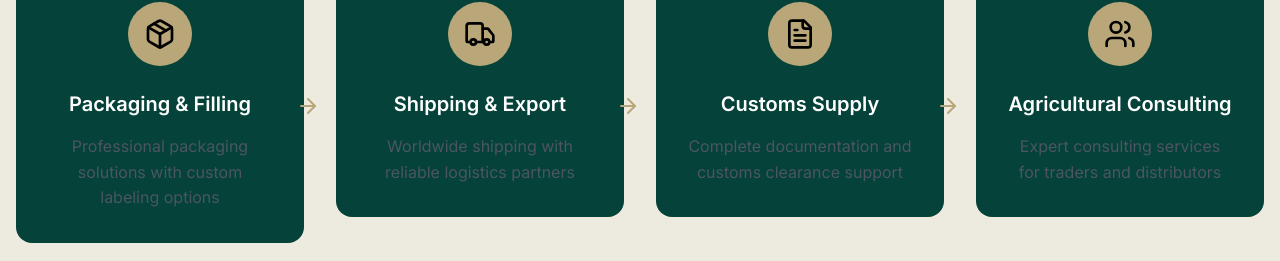
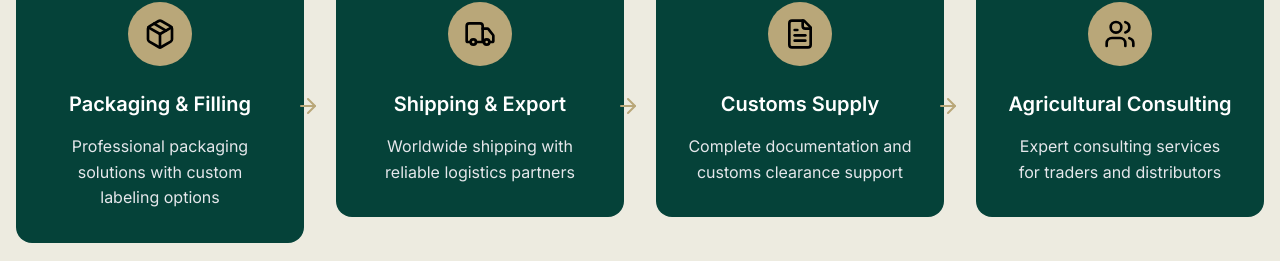
Before and after one commit to RamaTay/alshmaly, a React (Vite) app: page / in a window 1280 px wide. Shown: the part 2154-2415 px from the top of the page. Built offline with nearby package versions, Linux system fonts and the light colour scheme; no server answers; the database is empty.

Commit message:
Updated ServicesSection.tsx

```diff
--- a/src/components/Home/ServicesSection.tsx
+++ b/src/components/Home/ServicesSection.tsx
@@ -47,7 +47,7 @@ const ServicesSection = () => {
                 <h3 className="text-xl font-semibold text-white mb-4 group-hover:text-[#054239] transition-colors duration-300">
                   {service.title}
                 </h3>
-                <p className="text-gray-600 group-hover:text-gray-200 transition-colors duration-300">
+                <p className="text-gray-200 group-hover:text-gray-600 transition-colors duration-300">
                   {service.description}
                 </p>
               </div>
```
